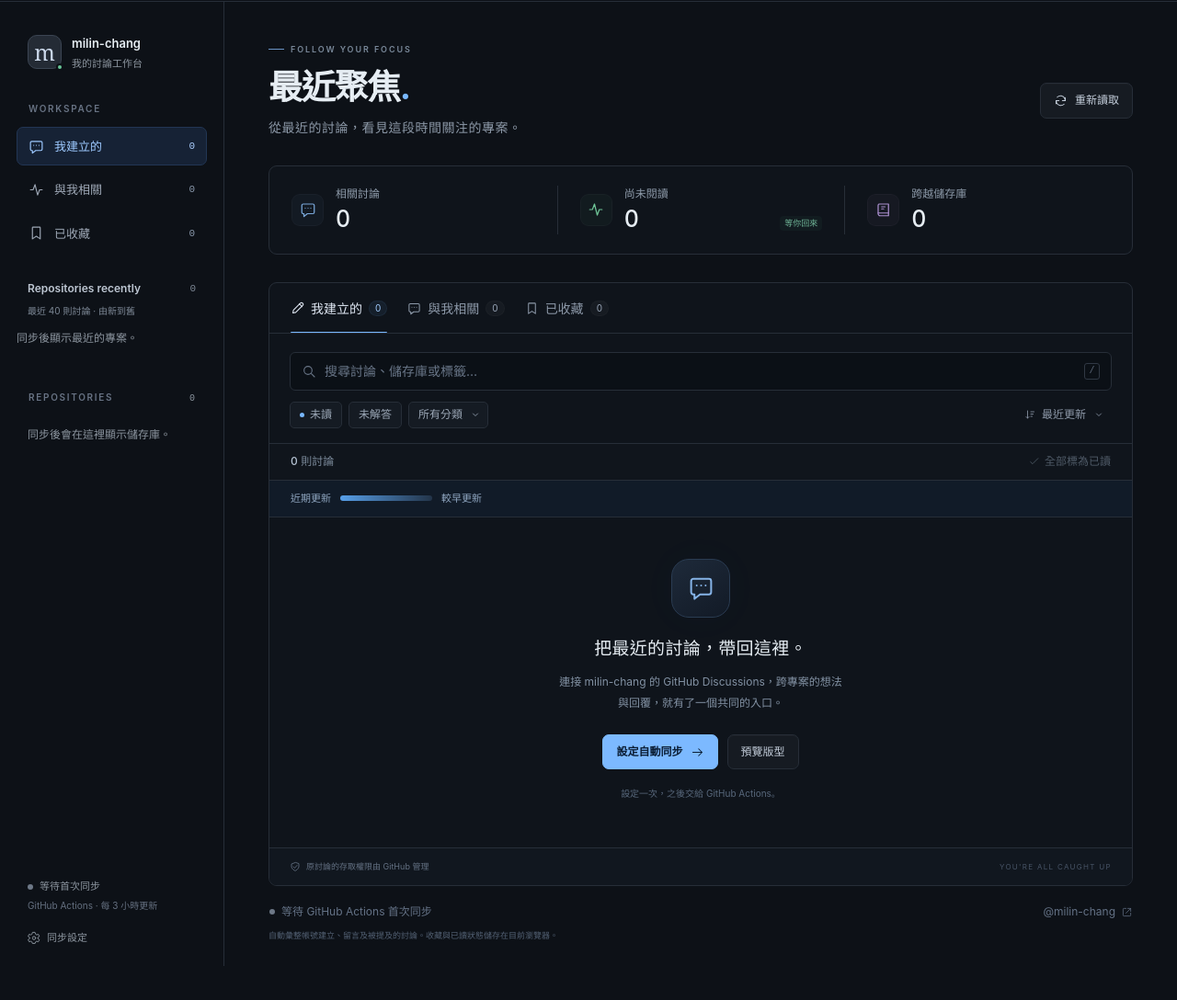
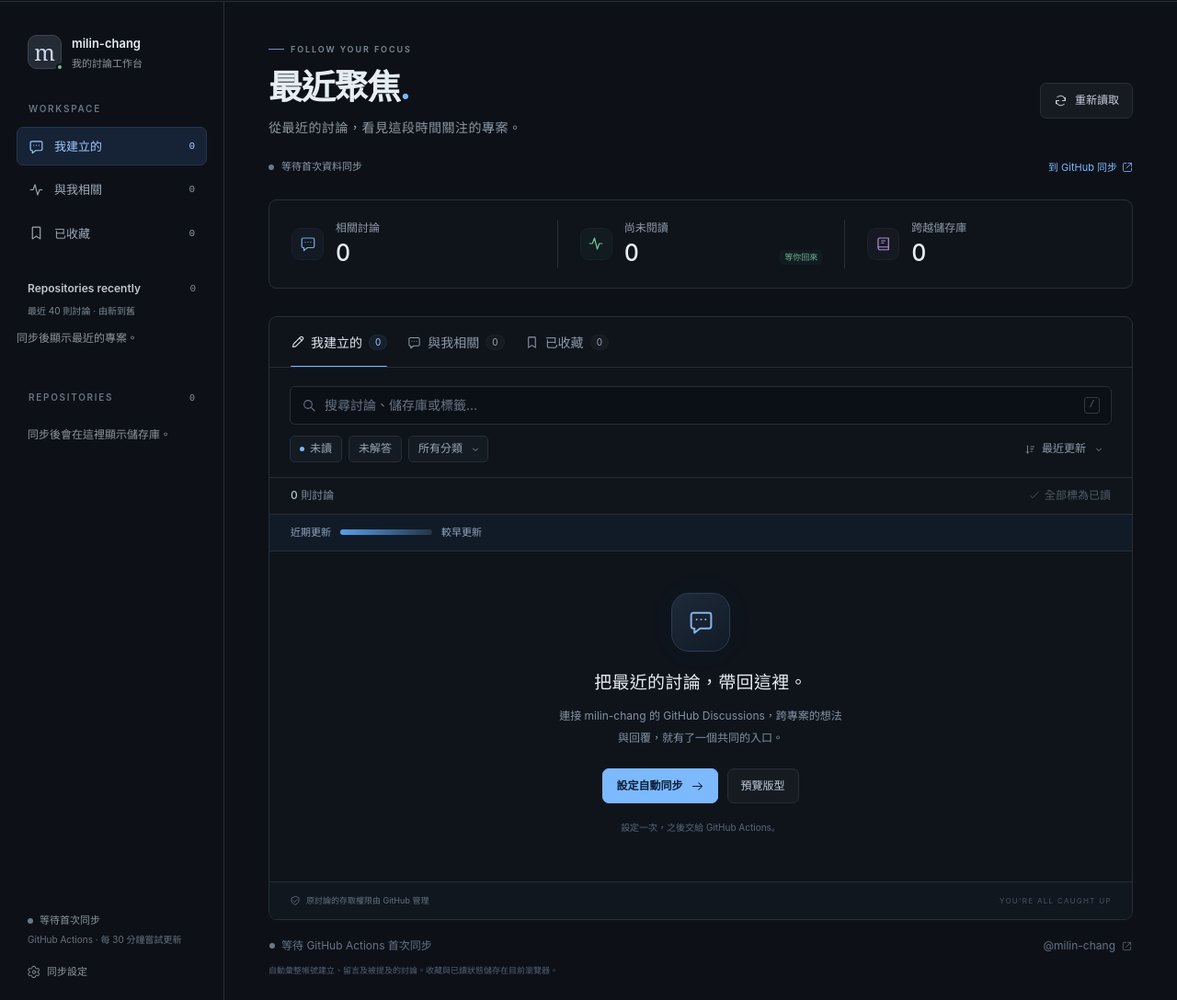
Before and after one commit to milin-chang/Disscussion_dashboard, a website with bundled scripts: page index.html in a window 1280 px wide. Shown: the part 74-1162 px from the top of the page at 92% size. Before the commit the page ends 1125 px from the top, so only its background shows below. Built offline with nearby package versions, Linux system fonts and the light colour scheme.

Commit message:
Refresh discussions every thirty minutes and expose stale source data

```diff
--- a/app.js
+++ b/app.js
@@ -1,4 +1,4 @@
-import { ACCOUNT, REPOSITORY, filterItems, isUnread, relativeTime, githubDiscussionUrl, recentRepositories } from './lib.mjs';
+import { ACCOUNT, REPOSITORY, filterItems, isUnread, relativeTime, githubDiscussionUrl, recentRepositories, snapshotFreshness } from './lib.mjs';
 
 const paths = {
   discussions: '<path d="M8 10h.01M12 10h.01M16 10h.01"/><path d="M5 4h14a2 2 0 0 1 2 2v10a2 2 0 0 1-2 2h-8l-5 4v-4H5a2 2 0 0 1-2-2V6a2 2 0 0 1 2-2Z"/>',
@@ -102,7 +102,7 @@ function renderNotice() {
   if (demo) n.innerHTML = `${icon('info')}<p><strong>版型預覽</strong> · 以下為參考圖片延伸的範例資料，並非帳號的即時同步結果。</p><button data-exit-demo>離開預覽</button>`;
   else if (loadError) n.innerHTML = `${icon('info')}<p>最新資料讀取失敗，目前保留上次顯示的內容。</p><button data-retry>重試</button>`;
   else if (snapshot.coverage?.truncated) n.innerHTML = `${icon('info')}<p>顯示最近 ${snapshot.items.length} 則相關討論。GitHub 搜尋最多可取得 1,000 則結果。</p>`;
-  else if (snapshot.generatedAt && Date.now() - Date.parse(snapshot.generatedAt) > 6 * 3600000) n.innerHTML = `${icon('info')}<p>資料已超過 6 小時未更新，請查看 Actions 同步狀態。</p><button data-setup>查看設定</button>`;
+  else if (snapshotFreshness(snapshot.generatedAt) === 'stale') n.innerHTML = `${icon('info')}<p>來源資料已超過 90 分鐘未同步，可能缺少新討論。「重新讀取」只讀取已發布資料；可到 GitHub Actions 按 Run workflow 立即同步。</p><a class="text-link" href="https://github.com/${REPOSITORY}/actions/workflows/discussions.yml" target="_blank" rel="noopener noreferrer">前往同步</a>`;
   else { n.hidden = true; return; }
   n.hidden = false;
 }
@@ -117,6 +117,10 @@ function render() {
   $$('[data-count]').forEach(el => { el.textContent = counts[el.dataset.count]; });
   $$('[data-tab]').forEach(el => { const active = el.dataset.tab === state.tab; if (el.getAttribute('role') === 'tab') { el.setAttribute('aria-selected', String(active)); el.tabIndex = active ? 0 : -1; } else el.classList.toggle('selected', active); });
   document.body.classList.toggle('has-data', Boolean(snapshot.generatedAt) && !demo);
+  const stale = !demo && snapshotFreshness(snapshot.generatedAt) === 'stale';
+  document.body.classList.toggle('data-stale', stale);
+  $('#sync-health-label').textContent = demo ? '版型預覽 · 範例資料' : !snapshot.generatedAt ? '等待首次資料同步' : `${stale ? '資料已過期 · ' : ''}${relativeTime(snapshot.generatedAt)}完成同步（${new Date(snapshot.generatedAt).toLocaleString('zh-TW', { month: '2-digit', day: '2-digit', hour: '2-digit', minute: '2-digit' })}）`;
+  $('#sync-health-label').title = '目標每 30 分鐘嘗試同步；GitHub 排程可能延遲。討論上的時間是該討論的更新時間。';
   $('#stat-total').textContent = items.length;
   $('#stat-unread').textContent = items.filter(item => isUnread(item, state.read)).length;
   $('#stat-repos').textContent = new Set(items.map(item => item.repository)).size;
@@ -128,7 +132,7 @@ function render() {
   $('#mark-all-read').disabled = !visible.some(item => isUnread(item, state.read));
   $('#sync-time').textContent = demo ? '範例資料 · 未連接 GitHub' : snapshot.generatedAt ? `上次同步：${relativeTime(snapshot.generatedAt)}` : '等待 GitHub Actions 首次同步';
   $('#sync-time').title = snapshot.generatedAt ? new Date(snapshot.generatedAt).toLocaleString('zh-TW') : '';
-  $('#sidebar-status').textContent = demo ? '版型預覽中' : snapshot.generatedAt ? '已連接 GitHub Actions' : '等待首次同步';
+  $('#sidebar-status').textContent = demo ? '版型預覽中' : stale ? '來源資料已過期' : snapshot.generatedAt ? '已完成資料同步' : '等待首次同步';
   rebuildOptions(); renderRecentRepositories(); renderNotice();
 }
 async function refresh(announce = true) {
@@ -142,7 +146,7 @@ async function refresh(announce = true) {
     for (const item of next.items) if (!item.id || typeof item.title !== 'string' || typeof item.repository !== 'string' || typeof item.author !== 'string' || !Number.isFinite(Date.parse(item.updatedAt))) throw new Error('Invalid discussion');
     if (next.generatedAt !== null && !Number.isFinite(Date.parse(next.generatedAt))) throw new Error('Invalid timestamp');
     realSnapshot = next; if (!demo) snapshot = next; loadError = false;
-    if (announce) notify(next.generatedAt ? '已讀取最新的同步資料' : '尚未完成首次同步，請先設定 GitHub Actions');
+    if (announce) notify(!next.generatedAt ? '尚未完成首次同步，請先設定 GitHub Actions' : snapshotFreshness(next.generatedAt) === 'stale' ? '看板資料已過期；請到 GitHub Actions 啟動同步' : '已重新讀取看板；GitHub 來源資料依排程同步');
   } catch { loadError = true; if (announce) notify('無法讀取資料，請稍後再試'); }
   finally { loading = false; $('#refresh').disabled = false; render(); }
 }
@@ -166,6 +170,7 @@ hydrateIcons();
 $('#secret-link').href = `https://github.com/${REPOSITORY}/settings/secrets/actions`;
 $('#pages-link').href = `https://github.com/${REPOSITORY}/settings/pages`;
 $('#workflow-link').href = `https://github.com/${REPOSITORY}/actions/workflows/discussions.yml`;
+$('#sync-now-link').href = `https://github.com/${REPOSITORY}/actions/workflows/discussions.yml`;
 $('#setup-link').addEventListener('click', openSetup); $('#account-button').addEventListener('click', openSetup);
 $$('.close-dialog').forEach(b => b.addEventListener('click', () => $('#setup-dialog').close()));
 $('#setup-dialog').addEventListener('click', event => { if (event.target === $('#setup-dialog')) { const r = $('#setup-dialog').getBoundingClientRect(); if (event.clientX < r.left || event.clientX > r.right || event.clientY < r.top || event.clientY > r.bottom) $('#setup-dialog').close(); } });
--- a/index.html
+++ b/index.html
@@ -32,10 +32,11 @@
       </section>
       <div class="repo-heading"><p class="nav-label">REPOSITORIES</p><span id="repo-total">0</span></div>
       <nav id="repo-nav" class="repo-nav" aria-label="依儲存庫篩選"><p class="muted small">同步後會在這裡顯示儲存庫。</p></nav>
-      <div class="sidebar-bottom"><div class="sync-health"><span class="status-dot"></span><span id="sidebar-status">等待首次同步</span></div><p>GitHub Actions · 每 3 小時更新</p><button id="setup-link"><span data-icon="settings"></span>同步設定</button></div>
+      <div class="sidebar-bottom"><div class="sync-health"><span class="status-dot"></span><span id="sidebar-status">等待首次同步</span></div><p>GitHub Actions · 每 30 分鐘嘗試更新</p><button id="setup-link"><span data-icon="settings"></span>同步設定</button></div>
     </aside>
     <main id="main">
       <div class="page-heading"><div><div class="eyebrow"><span class="tiny-line"></span>FOLLOW YOUR FOCUS</div><h1>最近聚焦<span class="heading-dot">.</span></h1><p class="intro">從最近的討論，看見這段時間關注的專案。</p></div><button class="button secondary refresh-button" id="refresh"><span data-icon="refresh"></span><span>重新讀取</span></button></div>
+      <div class="sync-status" role="status"><span class="status-dot"></span><span id="sync-health-label">正在確認資料同步時間…</span><a id="sync-now-link" target="_blank" rel="noopener noreferrer" title="開啟 GitHub Actions 後按 Run workflow 啟動同步">到 GitHub 同步<span data-icon="external"></span></a></div>
       <section class="summary" aria-label="討論摘要">
         <div class="summary-item"><span class="summary-icon blue" data-icon="discussions"></span><div><span class="summary-label">相關討論</span><strong id="stat-total">—</strong></div></div>
         <div class="summary-item"><span class="summary-icon green" data-icon="activity"></span><div><span class="summary-label">尚未閱讀</span><strong id="stat-unread">—</strong></div><span class="summary-hint">等你回來</span></div>
@@ -55,7 +56,7 @@
       <p class="data-scope">自動彙整帳號建立、留言及被提及的討論。收藏與已讀狀態儲存在目前瀏覽器。</p>
     </main>
   </div>
-  <dialog id="setup-dialog" aria-labelledby="setup-title"><div class="dialog-top"><span class="dialog-icon" data-icon="settings"></span><button class="icon-button close-dialog" aria-label="關閉" data-icon="close"></button></div><p class="eyebrow">SET UP ONCE, STAY IN THE LOOP</p><h2 id="setup-title">讓討論自動回到這裡</h2><p class="dialog-intro">由 GitHub Actions 每 3 小時同步 <strong>milin-chang</strong> 的 Discussions。</p><ol class="setup-steps"><li><strong>加入讀取用 Token</strong><p>在專案的 Actions Secrets 新增 <code>DISCUSSIONS_TOKEN</code>。Token 需要能讀取你想彙整的私人 repo 的 Discussions。</p><a class="text-link" id="secret-link" target="_blank" rel="noopener noreferrer">開啟 Actions Secrets <span data-icon="external"></span></a></li><li><strong>啟用 GitHub Pages</strong><p>在 Settings → Pages，把 Source 選為 <b>GitHub Actions</b>。</p><a class="text-link" id="pages-link" target="_blank" rel="noopener noreferrer">開啟 Pages 設定 <span data-icon="external"></span></a></li><li><strong>執行第一次同步</strong><p>進入 Actions → Update discussion dashboard，按下 <b>Run workflow</b>。之後就會定時更新。</p><a class="text-link" id="workflow-link" target="_blank" rel="noopener noreferrer">開啟同步工作流程 <span data-icon="external"></span></a></li></ol><div class="setup-note"><span data-icon="info"></span><p>這是公開看板，會顯示包含私人 repo 的討論標題、儲存庫名稱與統計。Token 僅供 Actions 使用。</p></div><button class="button primary close-dialog">知道了</button></dialog>
+  <dialog id="setup-dialog" aria-labelledby="setup-title"><div class="dialog-top"><span class="dialog-icon" data-icon="settings"></span><button class="icon-button close-dialog" aria-label="關閉" data-icon="close"></button></div><p class="eyebrow">SET UP ONCE, STAY IN THE LOOP</p><h2 id="setup-title">讓討論自動回到這裡</h2><p class="dialog-intro">由 GitHub Actions 每 30 分鐘嘗試同步 <strong>milin-chang</strong> 的 Discussions。</p><ol class="setup-steps"><li><strong>加入讀取用 Token</strong><p>在專案的 Actions Secrets 新增 <code>DISCUSSIONS_TOKEN</code>。Token 需要能讀取你想彙整的私人 repo 的 Discussions。</p><a class="text-link" id="secret-link" target="_blank" rel="noopener noreferrer">開啟 Actions Secrets <span data-icon="external"></span></a></li><li><strong>啟用 GitHub Pages</strong><p>在 Settings → Pages，把 Source 選為 <b>GitHub Actions</b>。</p><a class="text-link" id="pages-link" target="_blank" rel="noopener noreferrer">開啟 Pages 設定 <span data-icon="external"></span></a></li><li><strong>執行第一次同步</strong><p>進入 Actions → Update discussion dashboard，按下 <b>Run workflow</b>。之後就會定時更新。</p><a class="text-link" id="workflow-link" target="_blank" rel="noopener noreferrer">開啟同步工作流程 <span data-icon="external"></span></a></li></ol><div class="setup-note"><span data-icon="info"></span><p>這是公開看板，會顯示包含私人 repo 的討論標題、儲存庫名稱與統計。Token 僅供 Actions 使用。</p></div><button class="button primary close-dialog">知道了</button></dialog>
   <div id="toast" role="status" hidden></div>
   <noscript><p class="no-script">請啟用 JavaScript，以瀏覽、搜尋及整理討論。</p></noscript>
 </body>
--- a/lib.mjs
+++ b/lib.mjs
@@ -1,5 +1,10 @@
 export const ACCOUNT = 'milin-chang';
 export const REPOSITORY = 'milin-chang/Disscussion_dashboard';
+export function snapshotFreshness(generatedAt, now = Date.now()) {
+  const timestamp = Date.parse(generatedAt);
+  if (!Number.isFinite(timestamp)) return 'missing';
+  return now - timestamp > 90 * 60000 ? 'stale' : 'fresh';
+}
 export function recentRepositories(items, discussionLimit = 40, repoLimit = 5) {
   const recent = items.filter(item => item.repository && Number.isFinite(Date.parse(item.updatedAt)))
     .sort((a, b) => Date.parse(b.updatedAt) - Date.parse(a.updatedAt))
--- a/styles.css
+++ b/styles.css
@@ -61,6 +61,15 @@
 .discussion-row h2 a{color:inherit}
 .discussion-row h2 a:hover{color:inherit;text-decoration:underline;text-underline-offset:3px}
 
+.sync-status{display:flex;align-items:center;gap:8px;flex-wrap:wrap;margin:-10px 0 22px;font-size:11px;color:#8c9bac}
+.sync-status #sync-health-label{min-width:0;line-height:1.8}
+.sync-status a{display:inline-flex;align-items:center;gap:5px;margin-left:auto;color:var(--blue);white-space:nowrap;padding:4px 0}
+.sync-status a:hover{text-decoration:underline}
+.sync-status a svg{width:12px;height:12px}
+.data-stale .status-dot{background:#d4aa65;box-shadow:none}
+.data-stale .sync-status #sync-health-label{color:#d4aa65}
+@media(max-width:520px){.sync-status{font-size:10px;gap:6px;margin-bottom:18px}.sync-status a{font-size:10px}}
+
 .recent-repositories{margin:30px 0 0}
 .recent-repo-heading{display:flex;align-items:center;justify-content:space-between;gap:8px;padding:0 12px}
 .recent-repo-heading h2{margin:0;color:#bdc6d2;font-size:12px;font-weight:600}
```
Also changed, not shown: tests/dashboard.test.mjs (+9 -1 lines), .github/workflows/discussions.yml, README.md.
